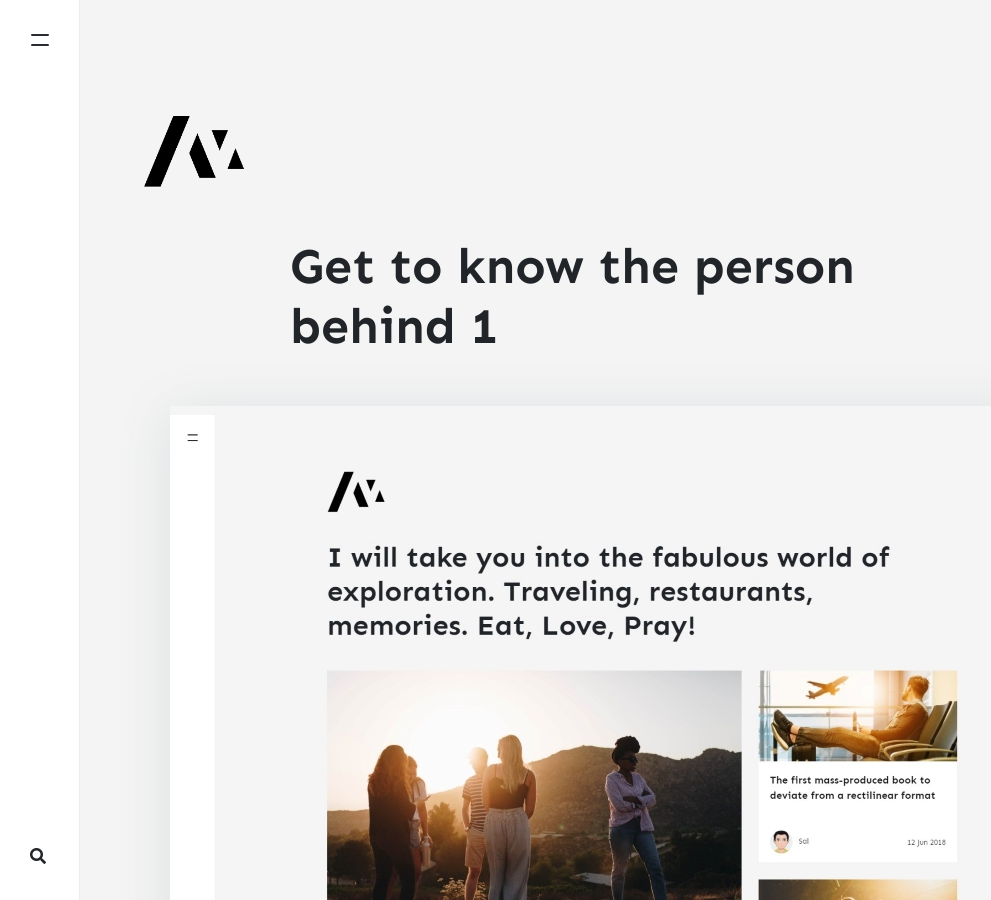
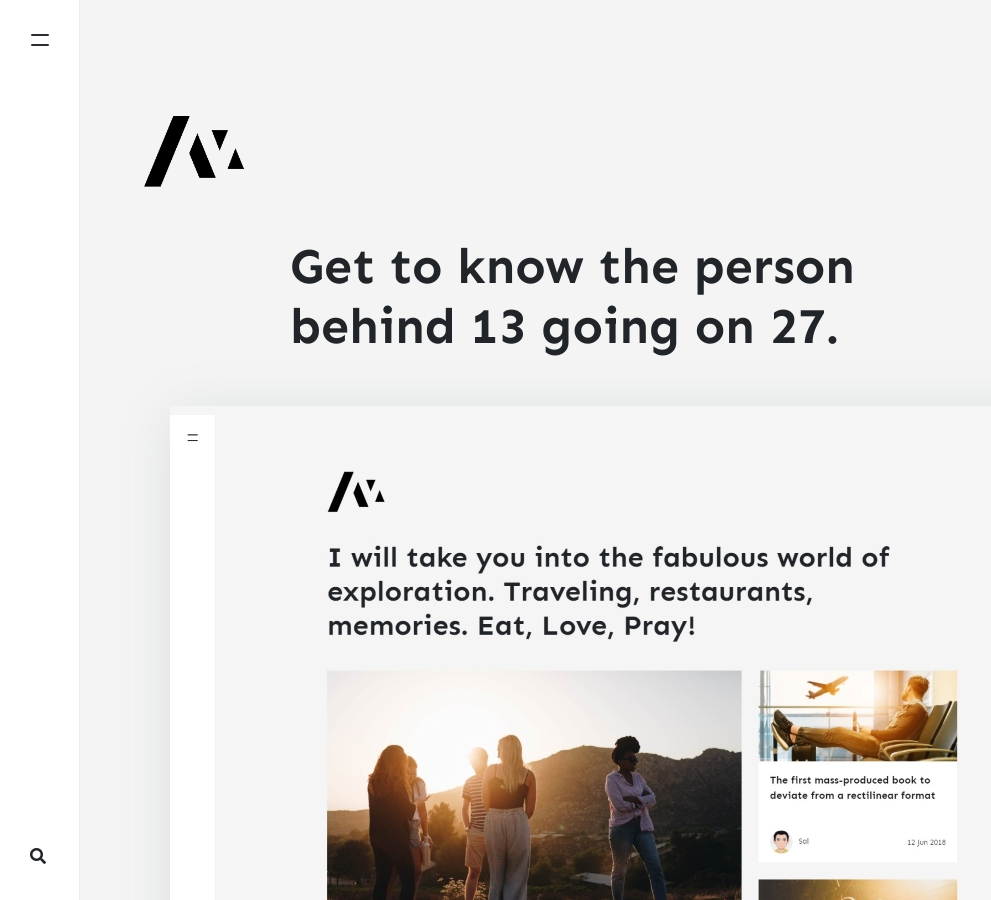
Before and after one commit to stackbit-projects/pleasant-squid-d6115, a Jekyll site: the page built from _pages/about.md, in a window 1280 px wide and 900 px high. Shown: the whole window, without its empty margins (0-991 px from the left). Built offline with Jekyll 4.4.1, drawn with Linux system fonts in a browser that asks for light colours; nearby versions of some CDN libraries; comment, search, counter and statistics services are not loaded.

Commit message:
about.md: changed

```diff
--- a/_pages/about.md
+++ b/_pages/about.md
@@ -1,6 +1,6 @@
 ---
 layout: page
-title: Get to know the person behind 1
+title: Get to know the person behind 13 going on 27.
 permalink: /about
 comments: false
 image: assets/images/screenshot.jpg
```
